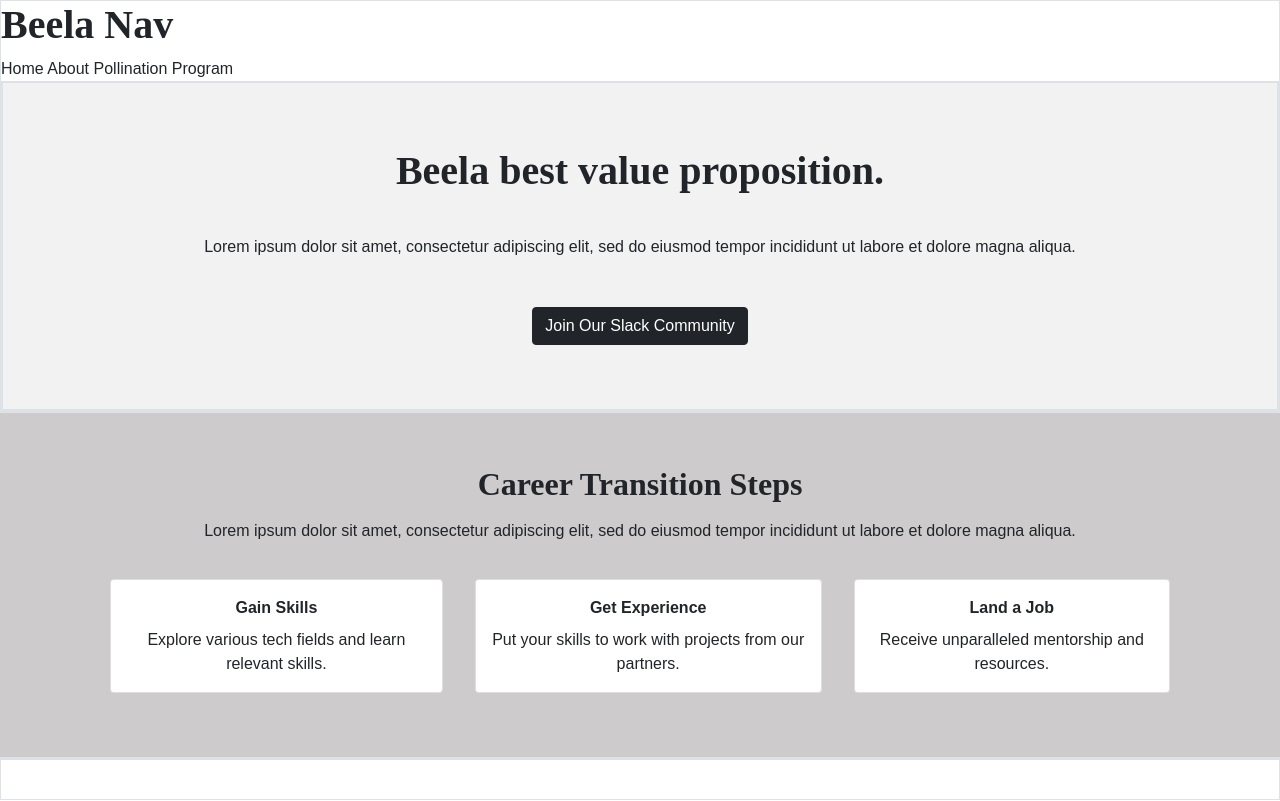
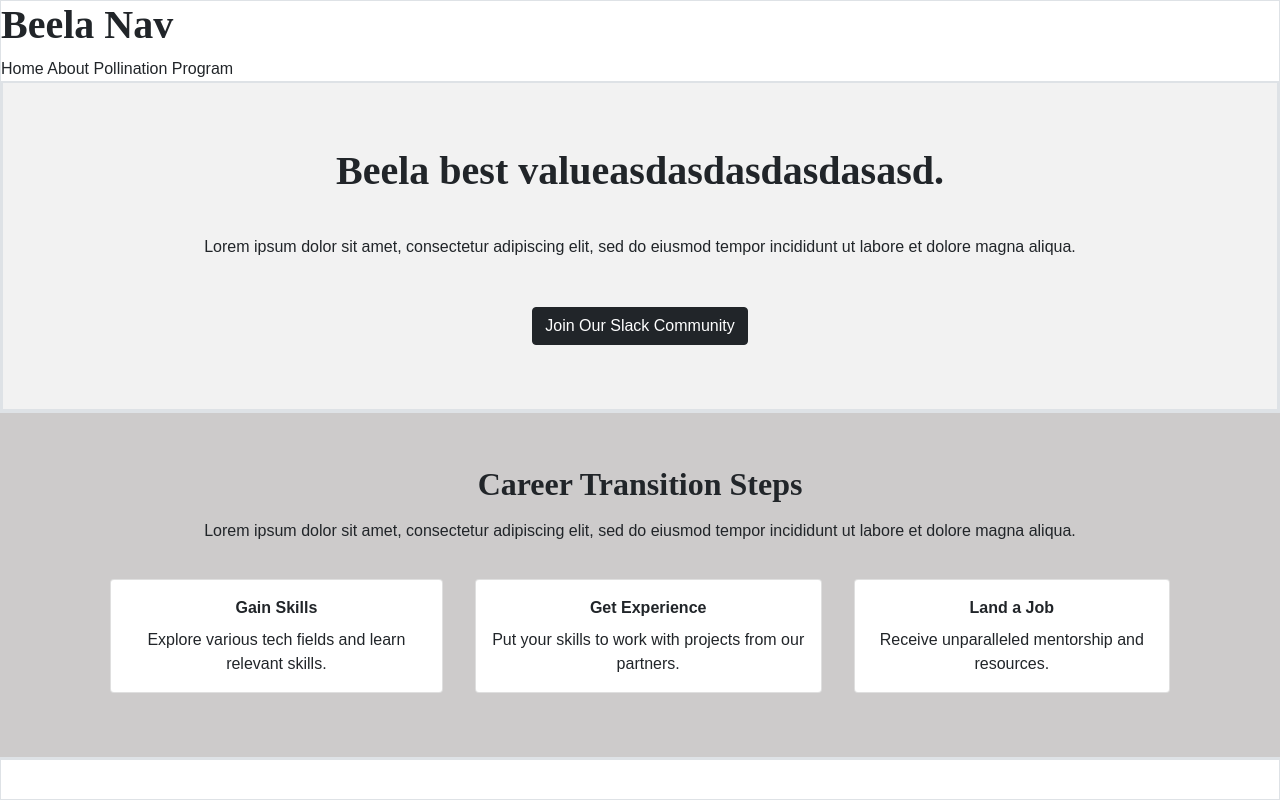
Before and after one commit to Solit0123/WeeklySprintPresentation, a Next.js app: page / in a window 1280 px wide. Shown: the top 801 px of the page. Built offline with nearby package versions, Linux system fonts and the light colour scheme.

Commit message:
Edited a title
i want to know if a commit to main causes the vercel deployment to happen

```diff
--- a/pages/index.tsx
+++ b/pages/index.tsx
@@ -22,7 +22,7 @@ const Home: NextPage = () => {
             <div className="row border text-center h-75" id="hero">
               <div className="col d-flex flex-column align-items-center border p-5">
                 <div className="p-3">
-                  <h1>Beela best value proposition.</h1>
+                  <h1>Beela best valueasdasdasdasdasasd.</h1>
                 </div>
                 <div className="p-3">
                   <p id="header-text">
```
